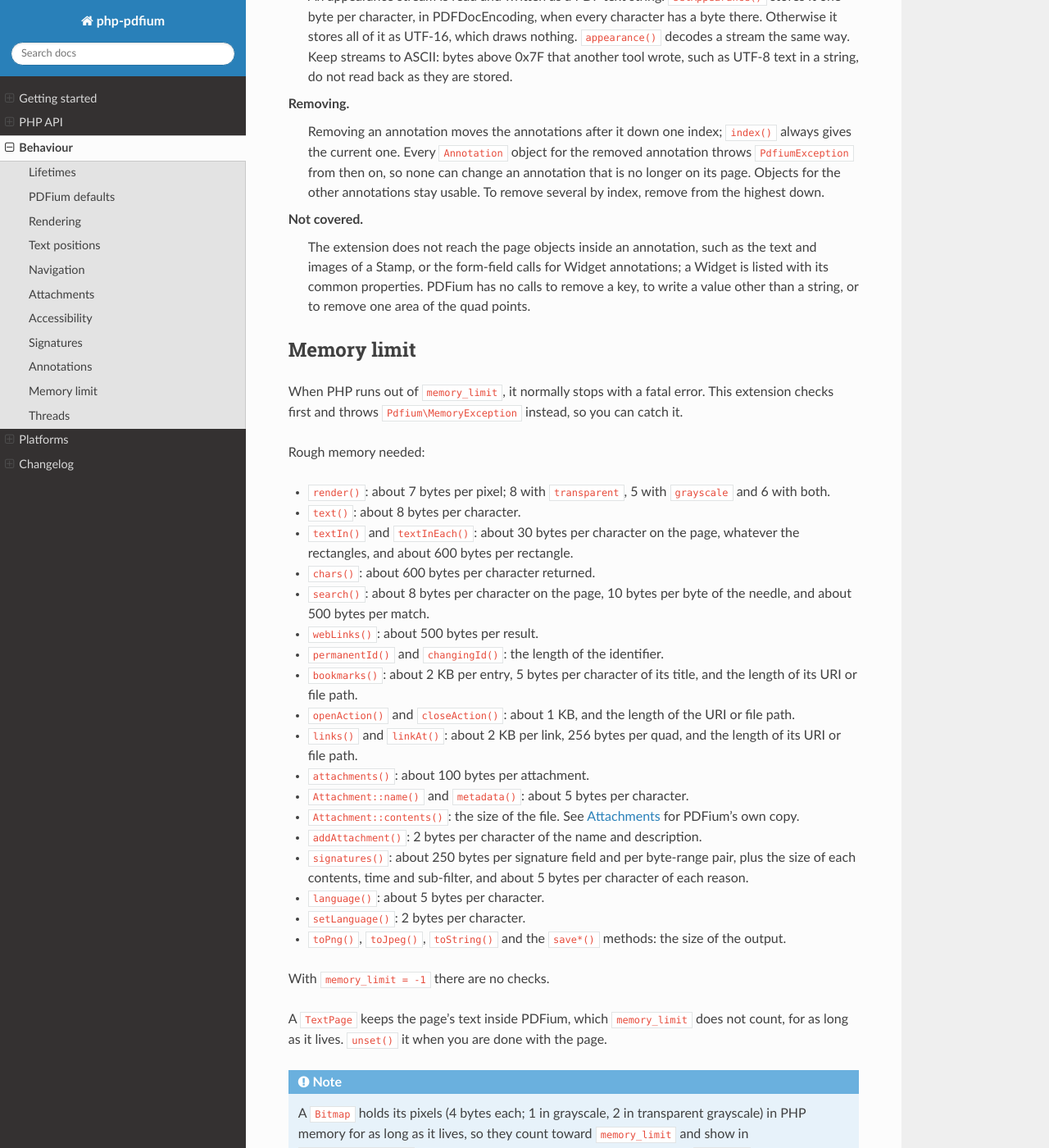
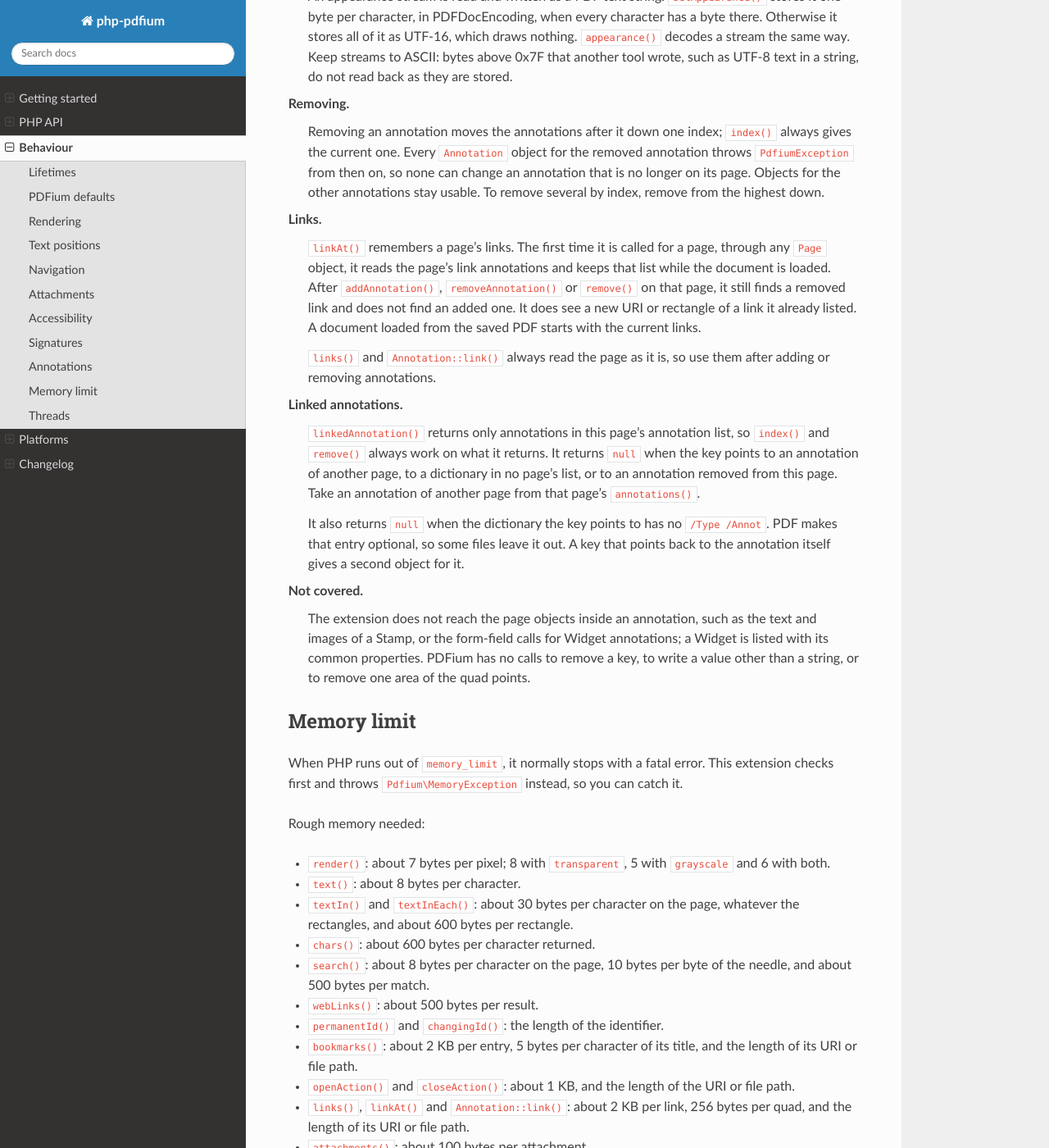
Before and after one commit to chaikivskyi/php-pdfium, a Sphinx documentation site: the page built from docs/behaviour.rst, in a window 1280 px wide and 1400 px high, scrolled down 9346 px. Shown: the whole window at 82% size. Built offline with Sphinx 7.4.7 and the Read the Docs theme 3.1.0, drawn with Linux system fonts in a browser that asks for light colours; cross-references to code outside the pages are shown as plain code.

Commit message:
feat: Annotation::linkedAnnotation(), link() and setUri()

```diff
--- a/docs/behaviour.rst
+++ b/docs/behaviour.rst
@@ -439,6 +439,26 @@ Annotations
    page. Objects for the other annotations stay usable. To remove several by index, remove from the
    highest down.
 
+**Links.**
+   ``linkAt()`` remembers a page's links. The first time it is called for a page, through any
+   ``Page`` object, it reads the page's link annotations and keeps that list while the document is
+   loaded. After ``addAnnotation()``, ``removeAnnotation()`` or ``remove()`` on that page, it still
+   finds a removed link and does not find an added one. It does see a new URI or rectangle of a
+   link it already listed. A document loaded from the saved PDF starts with the current links.
+
+   ``links()`` and ``Annotation::link()`` always read the page as it is, so use them after adding
+   or removing annotations.
+
+**Linked annotations.**
+   ``linkedAnnotation()`` returns only annotations in this page's annotation list, so ``index()``
+   and ``remove()`` always work on what it returns. It returns ``null`` when the key points to an
+   annotation of another page, to a dictionary in no page's list, or to an annotation removed from
+   this page. Take an annotation of another page from that page's ``annotations()``.
+
+   It also returns ``null`` when the dictionary the key points to has no ``/Type /Annot``. PDF
+   makes that entry optional, so some files leave it out. A key that points back to the annotation
+   itself gives a second object for it.
+
 **Not covered.**
    The extension does not reach the page objects inside an annotation, such as the text and images
    of a Stamp, or the form-field calls for Widget annotations; a Widget is listed with its common
@@ -469,7 +489,7 @@ Rough memory needed:
 - ``bookmarks()``: about 2 KB per entry, 5 bytes per character of its title, and the length of
   its URI or file path.
 - ``openAction()`` and ``closeAction()``: about 1 KB, and the length of the URI or file path.
-- ``links()`` and ``linkAt()``: about 2 KB per link, 256 bytes per quad, and the length of its
+- ``links()``, ``linkAt()`` and ``Annotation::link()``: about 2 KB per link, 256 bytes per quad, and the length of its
   URI or file path.
 - ``attachments()``: about 100 bytes per attachment.
 - ``Attachment::name()`` and ``metadata()``: about 5 bytes per character.
--- a/docs/changelog.rst
+++ b/docs/changelog.rst
@@ -23,6 +23,9 @@ Features:
   ``setAppearance()`` and ``clearAppearance()``: write and remove its appearance stream.
   ``setColor()`` and ``setInteriorColor()`` throw while a normal appearance stream exists instead
   of dropping it.
+- ``Annotation::linkedAnnotation()``: the annotation of the same page that a key such as ``Popup``
+  or ``IRT`` points to. ``Annotation::link()``: a link annotation's ``Link``. ``setUri()``: make it
+  open a URI.
 
 v0.3.0 (2026-11-21)
 -------------------
```
Also changed, not shown: docs/php_api.rst (+66 -8 lines), 10 other files.
